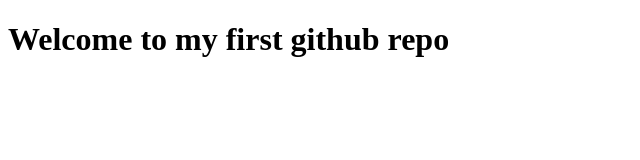
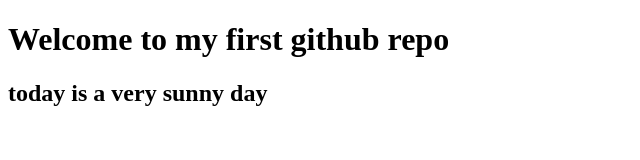
Before and after one commit to Soishob/my-first-github-repo, a plain HTML site: page index.html in a window 1280 px wide. Shown: the whole page, without its empty margins (0-640 px from the left). Drawn offline with Linux system fonts and the light colour scheme.

Commit message:
second commit

```diff
--- a/index.html
+++ b/index.html
@@ -7,6 +7,7 @@
 </head>
 <body>
     <h1>Welcome to my first github repo</h1>
+    <h2>today is a very sunny day</h2>
 
 </body>
 </html>
```
